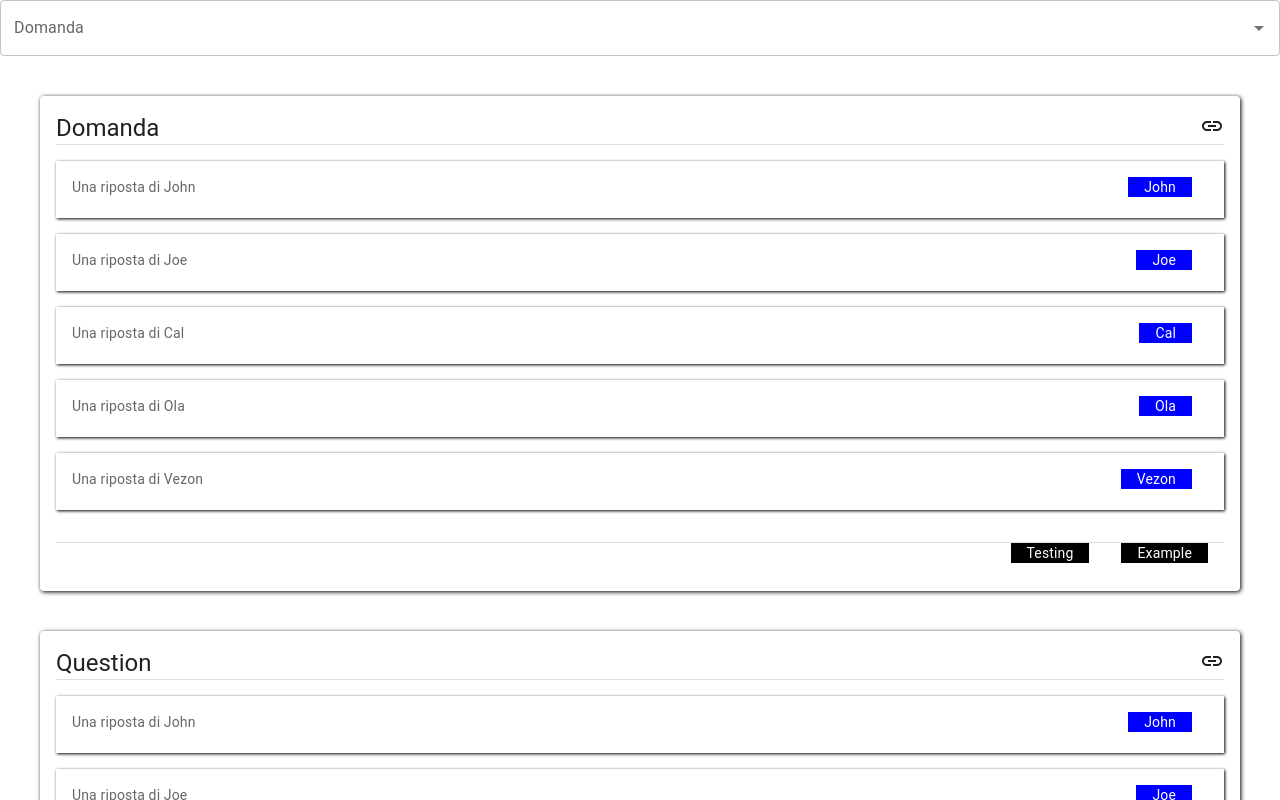
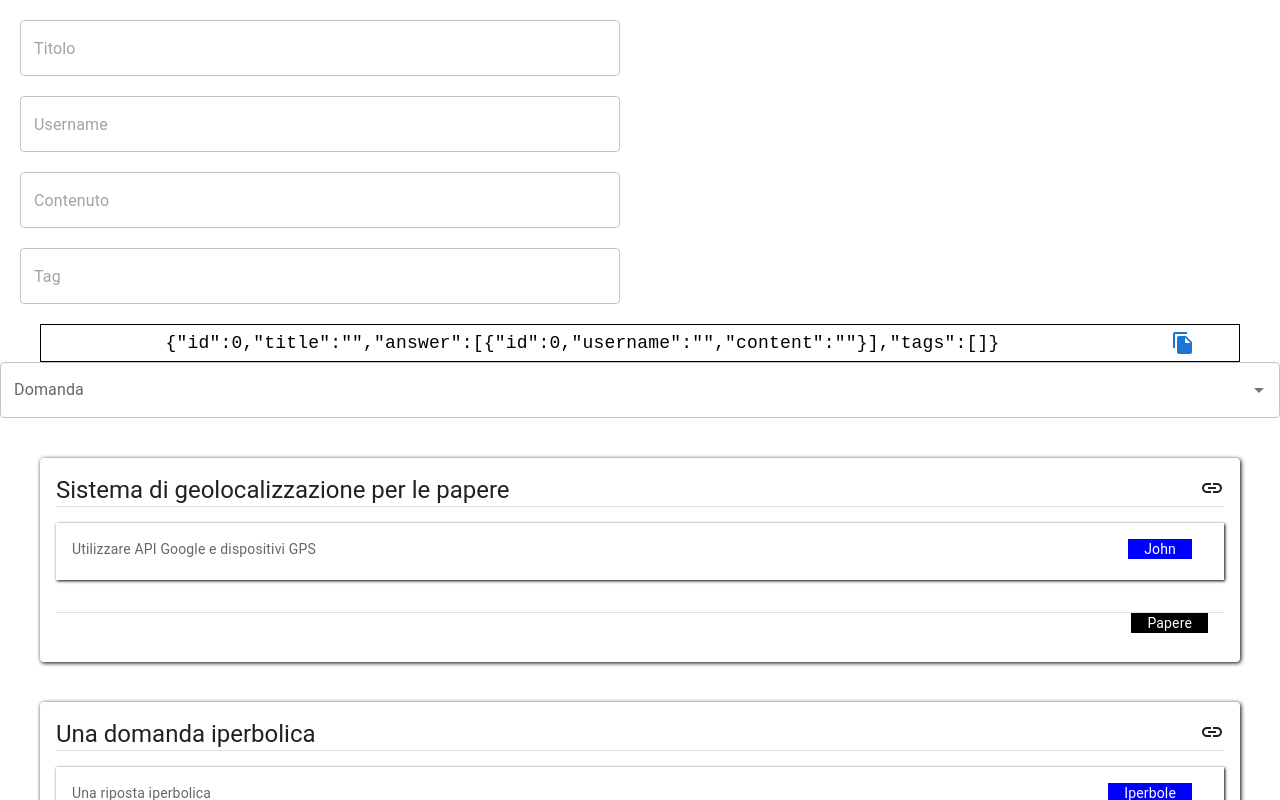
Before and after one commit to herfost/PlatformV2, a React (Vite) app: page / in a window 1280 px wide. Shown: the top 800 px of the page. Built offline with nearby package versions, Linux system fonts and the light colour scheme.

Commit message:
Refactor Components & JSON, Form per JSON delle Faq

```diff
--- a/package.json
+++ b/package.json
@@ -14,8 +14,11 @@
     "@emotion/styled": "^11.11.0",
     "@mui/icons-material": "^5.11.16",
     "@mui/material": "^5.13.2",
+    "prisma": "^4.14.1",
     "react": "^18.2.0",
-    "react-dom": "^18.2.0"
+    "react-code-blocks": "^0.0.9-0",
+    "react-dom": "^18.2.0",
+    "react-syntax-highlighter": "^15.5.0"
   },
   "devDependencies": {
     "@types/react": "^18.0.28",
--- a/src/App.tsx
+++ b/src/App.tsx
@@ -1,9 +1,11 @@
+import FaqForm from "./components/Faq/FaqForm";
 import "./index.css";
 import Faq from "./pages/Faq";
 
 export default function App() {
   return (
     <>
+      <FaqForm />
       <Faq />
     </>
   );
--- a/src/components/Faq/FaqCard.tsx
+++ b/src/components/Faq/FaqCard.tsx
@@ -27,10 +27,11 @@ export default function FaqCard({ id, title, answers, tags }: IFaq) {
   });
 
   return (
+    <>
       <Card id={cardId} sx={{ margin: 5, boxShadow: "1px 1px 4px black" }}>
         <CardContent sx={{ alignItems: "flex-end" }}>
           <Box sx={{ display: "flex", justifyContent: "space-between" }}>
-          <Typography id={titleId} variant="h5" component="h1">
+            <Typography id={title} variant="h5" component="h1">
               {title}
             </Typography>
             <a href={"#" + titleId}>
@@ -40,11 +41,11 @@ export default function FaqCard({ id, title, answers, tags }: IFaq) {
           <Divider />
           {answerList}
           {answerList?.length != 0 ? <Divider sx={{ padding: 2 }} /> : <></>}
-
           <Box sx={{ display: "flex", justifyContent: "flex-end" }}>
             {tagList}
           </Box>
         </CardContent>
       </Card>
+    </>
   );
 }
--- /dev/null
+++ b/src/components/Faq/FaqForm.tsx
@@ -0,0 +1,105 @@
+import { Box, Container, TextField, Button, Typography } from "@mui/material";
+import { useState } from "react";
+import FileCopyIcon from "@mui/icons-material/FileCopy";
+import { IFaq } from "./FaqCard";
+import { ITag } from "./Tag";
+
+export default function FaqForm() {
+  const [title, setTitle] = useState("");
+  const [username, setUsername] = useState("");
+  const [content, setContent] = useState("");
+  const [tag, setTag] = useState(new Array<{ name: string }>());
+
+  const stringify = (): string => {
+    return JSON.stringify({
+      id: 0,
+      title: title,
+      answer: [
+        {
+          id: 0,
+          username: username,
+          content: content,
+        },
+      ],
+      tags: tag,
+    });
+  };
+
+  const copyJsonToClipboard = () => {
+    navigator.clipboard.writeText(stringify());
+  };
+
+  return (
+    <>
+      <div className="flex justify-center p-10 border-zinc-700 boder">
+        <Box
+          sx={{
+            display: "flex",
+            flexDirection: "column",
+            width: "50%",
+            padding: "10px",
+          }}
+        >
+          {}
+
+          <TextField
+            sx={{ padding: "10px" }}
+            placeholder="Titolo"
+            onChange={(event) => {
+              setTitle(event.target.value);
+            }}
+          ></TextField>
+          <TextField
+            sx={{ padding: "10px" }}
+            placeholder="Username"
+            onChange={(event) => {
+              setUsername(event.target.value);
+            }}
+          ></TextField>
+          <TextField
+            sx={{ padding: "10px" }}
+            placeholder="Contenuto"
+            onChange={(event) => {
+              setContent(event.target.value);
+            }}
+          ></TextField>
+          <TextField
+            sx={{ padding: "10px" }}
+            placeholder="Tag"
+            onChange={(event) => {
+              const tagList = event.target.value.split(" ");
+              setTag(tagList.map((tagName) => ({ name: tagName })));
+            }}
+          ></TextField>
+        </Box>
+
+        <Container
+          sx={{
+            border: "1px solid black",
+            display: "flex",
+            justifyContent: "space-between",
+            alignItems: "center",
+          }}
+        >
+          <Typography
+            sx={{
+              displa: "flex",
+              width: "90%",
+              textAlign: "center",
+              textJustify: "center",
+              fontSize: "18px",
+              fontFamily: "monospace",
+            }}
+          >
+            {stringify()}
+          </Typography>
+          <Box>
+            <Button onClick={copyJsonToClipboard}>
+              <FileCopyIcon />
+            </Button>
+          </Box>
+        </Container>
+      </div>
+    </>
+  );
+}
--- /dev/null
+++ b/src/data/faqs.json
@@ -0,0 +1,24 @@
+{
+  "data": [
+    {
+      "id": 1,
+      "title": "Sistema di geolocalizzazione per le papere",
+      "answers": [
+        {
+          "id": 1,
+          "username": "John",
+          "content": "Utilizzare API Google e dispositivi GPS"
+        }
+      ],
+      "tags": [{ "name": "Papere" }]
+    },
+    {
+      "id": 2,
+      "title": "Una domanda iperbolica",
+      "answers": [
+        { "id": 2, "username": "Iperbole", "content": "Una riposta iperbolica" }
+      ],
+      "tags": [{ "name": "Iperbole" }]
+    }
+  ]
+}
--- /dev/null
+++ b/src/data/testingData.tsx
@@ -0,0 +1,14 @@
+import { IFaq } from "../components/Faq/FaqCard";
+import faqs from "../data/faqs.json";
+
+function labelList(labels: IFaq[]): { label: string }[] {
+  const labelList: { label: string }[] = [];
+  labels.map((label) => {
+    labelList.push({ label: label.title });
+});
+
+  return labelList;
+}
+
+export const faqsData: IFaq[] = faqs.data;
+export const labels = labelList(faqs.data);
--- a/src/dataset/testingData.tsx
+++ /dev/null
@@ -1,77 +0,0 @@
-import { IAnswer } from "../components/Faq/Answer";
-import { IFaq } from "../components/Faq/FaqCard";
-import { ITag } from "../components/Faq/Tag";
-
-function tagList(tags: string[]): ITag[] {
-  const tagList: ITag[] = [];
-  tags.forEach((tag) => tagList.push({ name: tag }));
-
-  return tagList;
-}
-
-function labelList(labels: IFaq[]): { label: string }[] {
-  const labelList: { label: string }[] = [];
-  labels.map((label) => {
-    labelList.push({ label: label.title });
-  });
-
-  return labelList;
-}
-
-// const answers: IAnswer[] = [];
- const answers: IAnswer[] = [
-  {
-    id: 1,
-    username: "John",
-    content: "Una riposta di John",
-  },
-  {
-    id: 2,
-    username: "Joe",
-    content: "Una riposta di Joe",
-  },
-  {
-    id: 3,
-    username: "Cal",
-    content: "Una riposta di Cal",
-  },
-  {
-    id: 4,
-    username: "Ola",
-    content: "Una riposta di Ola",
-  },
-  {
-    id: 5,
-    username: "Vezon",
-    content: "Una riposta di Vezon",
-  },
-];
-
-
-// let tags: ITag[] = [];
-const tags = tagList(["Testing", "Example"]);
-
-
-export const faqs: IFaq[] = [
-  {
-    id: 1,
-    title: "Domanda",
-    answers: answers,
-    tags: tags
-  },
-  {
-    id: 2,
-    title: "Question",
-    answers: answers,
-    tags: tags
-  },
-  {
-    id: 3,
-    title: "Dunno",
-    answers: [],
-    tags: []
-  },
-
-];
-
-export const labels = labelList(faqs);
--- a/src/pages/Faq.tsx
+++ b/src/pages/Faq.tsx
@@ -1,28 +1,28 @@
 import { Autocomplete } from "@mui/material";
 import TextField from "@mui/material/TextField/TextField";
 import FaqCard from "../components/Faq/FaqCard";
-import { faqs, labels } from "../dataset/testingData";
+import { faqsData, labels } from "../data/testingData";
 import { useState } from "react";
 
 export default function Faq() {
-  const [faqElements, setFaqElements] = useState(faqs);
+  const [faqElements, setFaqElements] = useState(faqsData);
 
   const filterByTitle = (
     event: React.SyntheticEvent<Element, Event>,
     search?: string
   ): void => {
-    const faqElementsFiltered = faqs.filter((faq) => {
+    const faqElementsFiltered = faqsData.filter((faq) => {
       return search == null
-        ? faqs
+        ? faqsData
         : faq.title.toLowerCase().includes(search.toLowerCase());
-        /**
+      /**
          * TODO: Estendere ricerca per contentuo e tag
         || (faq.answers != null && faq.answers?.map((answer) => answer.content.toLowerCase().includes(search.toLowerCase())).length > 0)
         || (faq.tags != null && faq.tags?.map((tag) => tag.name.toLowerCase().includes(search.toLowerCase())).length > 0);
         */
     });
 
-    setFaqElements("" === search ? faqs : faqElementsFiltered);
+    setFaqElements("" === search ? faqsData : faqElementsFiltered);
   };
 
   const options = labels;
```
Also changed, not shown: src/components/Card/CardSimple.tsx (added, +23 -0 lines), 2 other files (tests, documents, lock files or other folders). Lines whose indentation alone changed are shown as unchanged.
